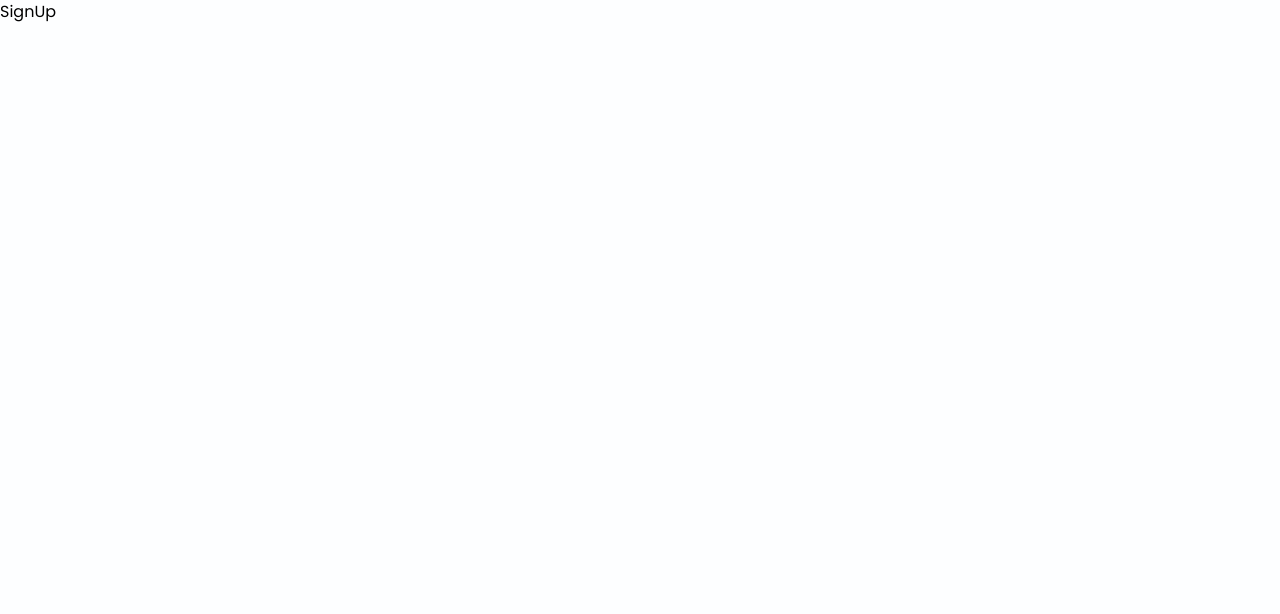
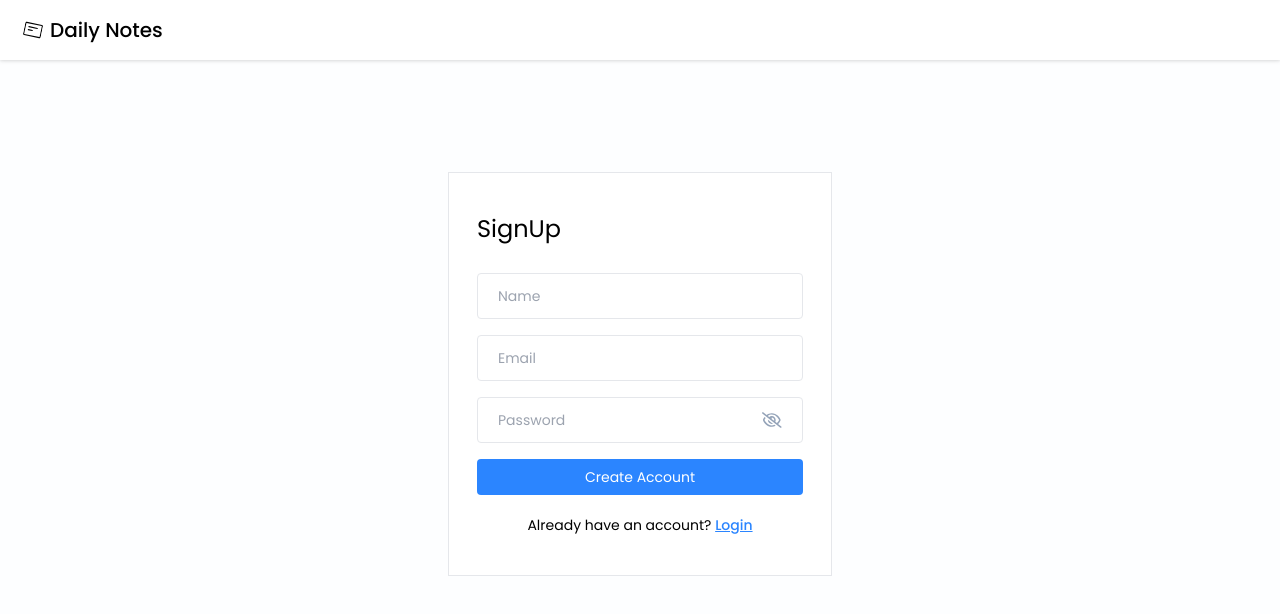
Before and after one commit to Alireza-ghanbari/notes-app, a React (Vite) app in the folder frontend/: page /signup in a window 1280 px wide. Shown: the top 614 px of the page. Built offline with nearby package versions, Linux system fonts and the light colour scheme.

Commit message:
complete auth pages Ui

```diff
--- a/frontend/package.json
+++ b/frontend/package.json
@@ -12,6 +12,7 @@
   "dependencies": {
     "react": "^18.3.1",
     "react-dom": "^18.3.1",
+    "react-icons": "^5.2.1",
     "react-router-dom": "^6.24.1"
   },
   "devDependencies": {
--- a/frontend/src/App.jsx
+++ b/frontend/src/App.jsx
@@ -3,10 +3,12 @@ import Home from "./pages/Home";
 import SignUp from "./pages/SignUp";
 import SignIn from "./pages/SignIn";
 import NotFound from "./pages/NotFound";
+import Navbar from "./components/Navbar";
 
 export default function App() {
   return (
     <BrowserRouter>
+    <Navbar/>
       <Routes>
         <Route path="/dashboard" element={<Home />} />
         <Route path="/signup" element={<SignUp />} />
--- /dev/null
+++ b/frontend/src/components/Navbar.jsx
@@ -0,0 +1,16 @@
+import React from 'react'
+import { GoNote } from "react-icons/go";
+
+
+export default function Navbar() {
+  return (
+    <nav className='bg-white flex items-center justify-between px-6 py-2 drop-shadow'>
+        <h2 className='text-xl font-medium text-black py-2 flex items-center gap-2'>
+          <span className='rotate-12'>
+            <GoNote size={18} />
+          </span>
+          Daily Notes
+          </h2>
+    </nav>
+  )
+}
--- /dev/null
+++ b/frontend/src/components/PasswordInput.jsx
@@ -0,0 +1,36 @@
+import React, { useState } from "react";
+import { FaRegEye, FaRegEyeSlash } from "react-icons/fa6";
+
+export default function PasswordInput({ value, onChange, placeholder }) {
+  const [showPassword, setShowPassword] = useState(false);
+
+  const toggleShowPassword = () => {
+    setShowPassword(!showPassword);
+  };
+
+  return (
+    <div className="flex items-center bg-transparent border-[1.5px] px-5 rounded mb-3">
+      <input
+        value={value}
+        onChange={onChange}
+        type={showPassword ? "text" : "password"}
+        placeholder={placeholder || "Password"}
+        className="w-full text-sm bg-transparent py-3 mr-3 rounded outline-none"
+      />
+
+      {showPassword ? (
+        <FaRegEye
+          size={22}
+          className="text-primary cursor-pointer"
+          onClick={() => toggleShowPassword()}
+        />
+      ) : (
+        <FaRegEyeSlash
+          size={22}
+          className="text-slate-400 cursor-pointer"
+          onClick={() => toggleShowPassword()}
+        />
+      )}
+    </div>
+  );
+}
--- a/frontend/src/index.css
+++ b/frontend/src/index.css
@@ -15,5 +15,11 @@
 }
 
 @layer components {
+    .input-box {
+        @apply w-full text-sm bg-transparent border-[1.5px] px-5 py-3 rounded mb-4 outline-none
+    }
 
+    .btn-primary {
+        @apply w-full text-sm bg-primary text-white p-2 rounded my-1 hover:opacity-95
+    }
 }
--- a/frontend/src/pages/SignIn.jsx
+++ b/frontend/src/pages/SignIn.jsx
@@ -1,7 +1,70 @@
-import React from 'react'
+import React, { useState } from "react";
+import { Link } from "react-router-dom";
+import PasswordInput from "../components/PasswordInput";
+import { validateEmail } from "../utils/helper";
 
 export default function SignIn() {
+  const [email, setEmail] = useState("");
+  const [password, setPassword] = useState("");
+  const [error, setError] = useState(null);
+
+  const handleLogin = async (e) => {
+    e.preventDefault();
+
+    if (!email) {
+      setError("Please enter the email");
+      return;
+    }
+
+    if (!validateEmail(email)) {
+      setError("Please enter a valid email address.");
+      return;
+    }
+
+    if (!password) {
+      setError("Please enter the password");
+      return;
+    }
+
+    setError(null);
+  };
+
   return (
-    <div>SignIn</div>
-  )
+    <>
+      <div className="flex items-center justify-center mt-28 px-3 xs:px-0">
+        <div className="w-96 border bg-white px-3 xs:px-7 py-10">
+          <form onSubmit={handleLogin}>
+            <h4 className="text-2xl mb-7">Login</h4>
+
+            <input
+              type="text"
+              placeholder="Email"
+              className="input-box"
+              value={email}
+              onChange={(e) => setEmail(e.target.value)}
+            />
+
+            <PasswordInput
+              value={password}
+              onChange={(e) => setPassword(e.target.value)}
+            />
+
+            {error && <p className="text-red-500 text-xs pb-1">{error}</p>}
+
+            <button className="btn-primary" type="submit">
+              Login
+            </button>
+
+            <p className="text-sm text-center mt-4">
+              Not register yet?{" "}
+              <Link to="/signup" className="font-medium text-primary underline">
+                Create an Account
+              </Link>
+            </p>
+
+          </form>
+        </div>
+      </div>
+    </>
+  );
 }
--- a/frontend/src/pages/SignUp.jsx
+++ b/frontend/src/pages/SignUp.jsx
@@ -1,7 +1,83 @@
-import React from 'react'
+import React, { useState } from "react";
+import { Link } from "react-router-dom";
+import PasswordInput from "../components/PasswordInput";
+import { validateEmail } from "../utils/helper";
 
 export default function SignUp() {
+  const [name, setName] = useState("");
+  const [email, setEmail] = useState("");
+  const [password, setPassword] = useState("");
+  const [error, setError] = useState(null);
+
+  const handleSignUp = async (e) => {
+    e.preventDefault();
+
+    if (!name) {
+      setError("Please enter the name");
+      return;
+    }
+
+    if (!email) {
+      setError("Please enter the email");
+      return;
+    }
+
+    if (!validateEmail(email)) {
+      setError("Please enter a valid email address.");
+      return;
+    }
+
+    if (!password) {
+      setError("Please enter the password");
+      return;
+    }
+
+    setError(null);
+  };
+
   return (
-    <div>SignUp</div>
-  )
+    <>
+      <div className="flex items-center justify-center mt-28 px-3 xs:px-0">
+        <div className="w-96 border bg-white px-3 xs:px-7 py-10">
+          <form onSubmit={handleSignUp}>
+            <h4 className="text-2xl mb-7">SignUp</h4>
+
+            <input
+              type="text"
+              placeholder="Name"
+              className="input-box"
+              value={name}
+              onChange={(e) => setName(e.target.value)}
+            />
+
+            <input
+              type="text"
+              placeholder="Email"
+              className="input-box"
+              value={email}
+              onChange={(e) => setEmail(e.target.value)}
+            />
+
+            <PasswordInput
+              value={password}
+              onChange={(e) => setPassword(e.target.value)}
+            />
+
+            {error && <p className="text-red-500 text-xs pb-1">{error}</p>}
+
+            <button className="btn-primary" type="submit">
+              Create Account
+            </button>
+
+            <p className="text-sm text-center mt-4">
+              Already have an account?{" "}
+              <Link to="/signin" className="font-medium text-primary underline">
+                Login
+              </Link>
+            </p>
+          </form>
+        </div>
+      </div>
+    </>
+  );
 }
--- /dev/null
+++ b/frontend/src/utils/helper.js
@@ -0,0 +1,4 @@
+export const validateEmail = (email)=>{
+    const regex = /^[^\s@]+@[^\s@]+\.[^\s@]+$/
+    return regex.test(email)
+}
--- a/frontend/tailwind.config.js
+++ b/frontend/tailwind.config.js
@@ -2,7 +2,20 @@
 export default {
   content: ["./index.html", "./src/**/*.{js,ts,jsx,tsx}"],
   theme: {
-    extend: {},
+    extend: {
+      colors: {
+        primary: '#2B85FF',
+        secondary: '#EF863E'
+      }
+    },
+    screens: {
+      'xs':'440px',
+      'sm': '640px',
+      'md': '768px',
+      'lg': '1024px',
+      'xl': '1280px',
+      '2xl': '1536px',
+    }
   },
   plugins: [],
 };
```
Also changed, not shown: 2 other files (tests, documents, lock files or other folders).
